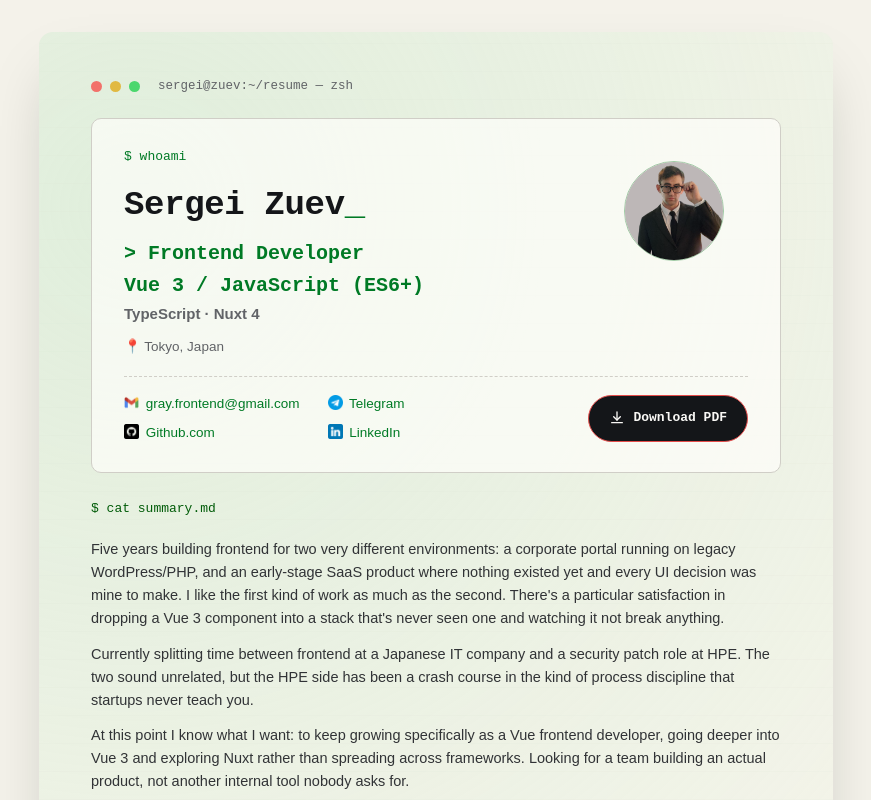
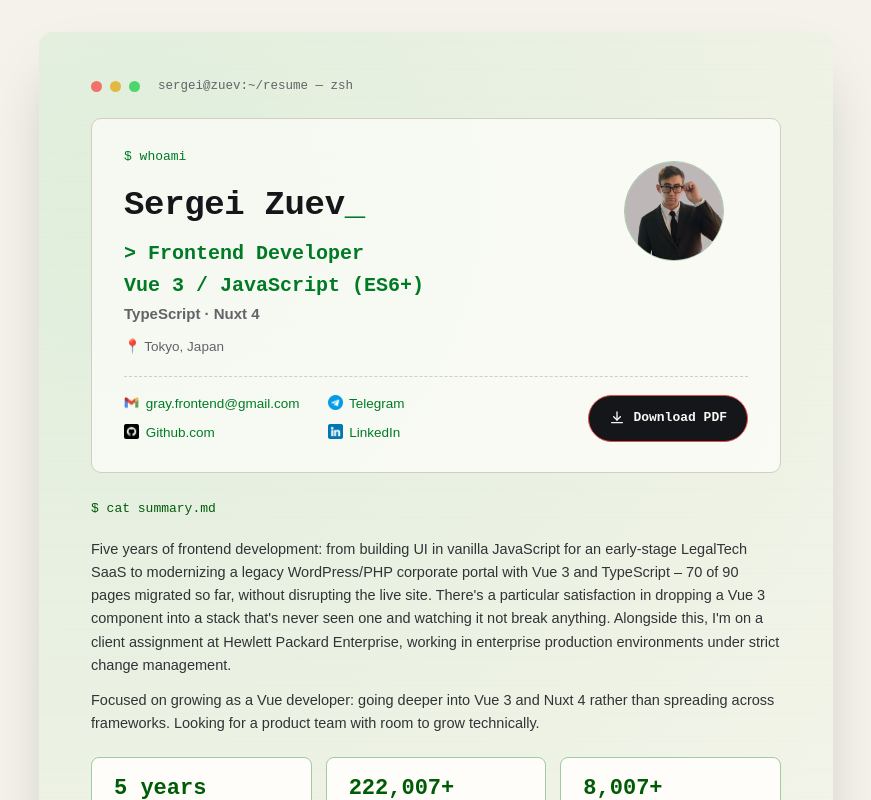
Before and after one commit to GrayMurakami/website-resume, a Nuxt app: page / in a window 1280 px wide. Shown: the top 800 px of the page, without its empty margins (204-1075 px from the left). Built offline with nearby package versions, Linux system fonts and the light colour scheme.

Commit message:
fix: new summary

```diff
--- a/app/app.vue
+++ b/app/app.vue
@@ -14,13 +14,14 @@
       $ cat summary.md
     </div>
     <p class="summary">
-      Five years building frontend for two very different environments: a corporate portal running on legacy WordPress/PHP, and an early-stage SaaS product where nothing existed yet and every UI decision was mine to make. I like the first kind of work as much as the second. There's a particular satisfaction in dropping a Vue 3 component into a stack that's never seen one and watching it not break anything.
+      Five years of frontend development: from building UI in vanilla JavaScript for an early-stage LegalTech SaaS
+      to modernizing a legacy WordPress/PHP corporate portal with Vue 3 and TypeScript – 70 of 90 pages migrated so far,
+      without disrupting the live site. There's a particular satisfaction in dropping a Vue 3 component into a stack that's never seen one and watching it not break anything.
+      Alongside this, I'm on a client assignment at Hewlett Packard Enterprise, working in enterprise production environments under strict change management.
     </p>
     <p class="summary">
-      Currently splitting time between frontend at a Japanese IT company and a security patch role at HPE. The two sound unrelated, but the HPE side has been a crash course in the kind of process discipline that startups never teach you.
-    </p>
-    <p class="summary">
-      At this point I know what I want: to keep growing specifically as a Vue frontend developer, going deeper into Vue 3 and exploring Nuxt rather than spreading across frameworks. Looking for a team building an actual product, not another internal tool nobody asks for.
+      Focused on growing as a Vue developer: going deeper into Vue 3 and Nuxt 4 rather than spreading across frameworks.
+      Looking for a product team with room to grow technically.
     </p>
     <ResumeStats />
       <div class="rule"></div>
```
